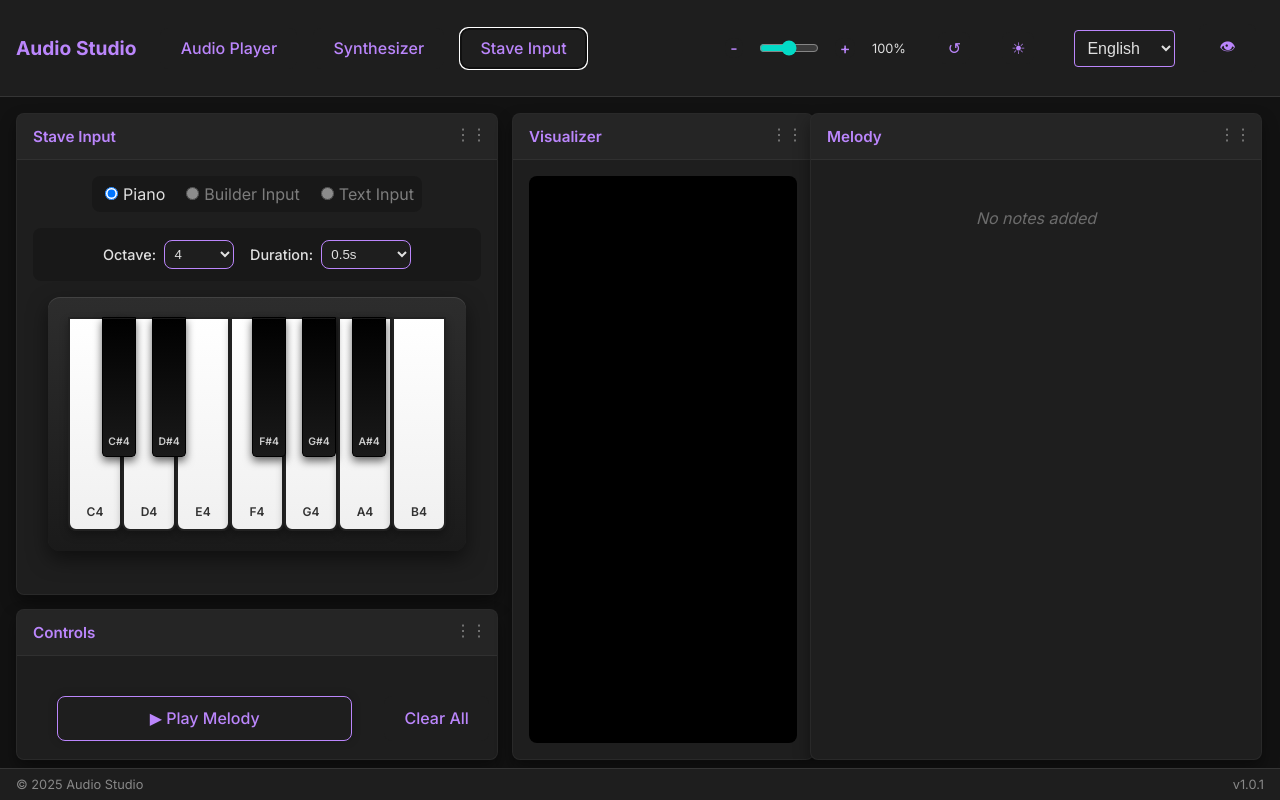
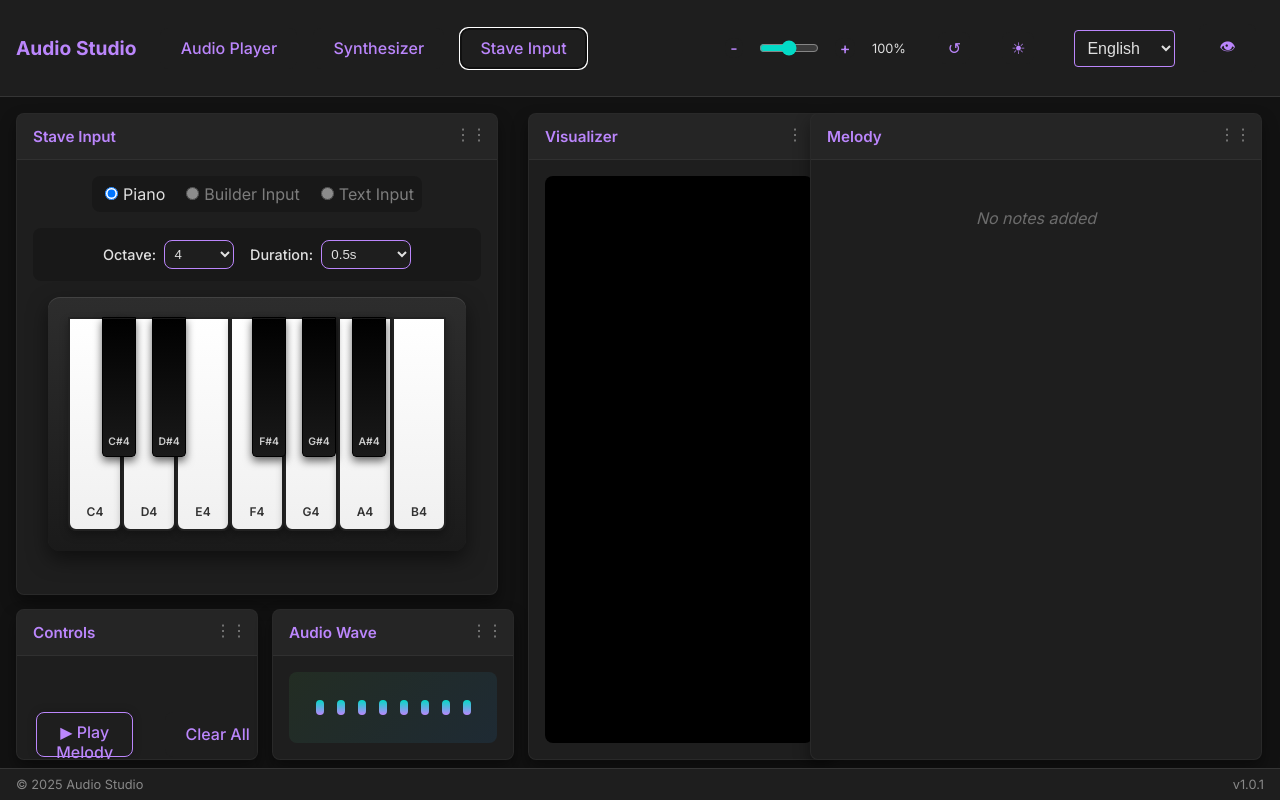
Before and after one commit to Luckysreee/MyAudioPlayer, a React (Vite) app: page / in a window 1280 px wide. Both pictures are taken after a click on the button "Stave Input". Built offline with nearby package versions, Linux system fonts and the light colour scheme; the HTML template or start-up script is replaced by a standard one.

Commit message:
Redesign UI

```diff
--- a/src/components/AudioPlayer.jsx
+++ b/src/components/AudioPlayer.jsx
@@ -370,13 +370,16 @@ const AudioPlayer = ({
                 />
             </DraggableCard>
 
-            {/* Card 2: Controls (Bottom Left, beneath Stave Input) */}
+            {/* Card 2: Visualizer & Controls (Bottom Left, beneath Stave Input) */}
             <DraggableCard
                 title={translations.controls || "Controls"}
                 initialPos={{ x: '16px', y: '512px' }}
-                initialSize={{ width: '480px', height: 'calc(100% - 522px)' }}
+                initialSize={{ width: '240px', height: 'calc(100% - 522px)' }}
                 className="stave-controls-card"
             >
+                <div className="visualizer-container" style={{ width: '100%', height: '120px', background: '#000', marginBottom: '1rem', borderRadius: '8px', overflow: 'hidden', display: 'flex', alignItems: 'center', justifyContent: 'center' }}>
+                    <Visualizer analyser={analyserNode} isPlaying={isStavePlaying} />
+                </div>
                 <StaveControls
                     onPlay={playMelody}
                     isPlaying={isStavePlaying}
@@ -386,10 +389,59 @@ const AudioPlayer = ({
                 />
             </DraggableCard>
 
-            {/* Card 3: Visualizer (Center, between left and right) */}
+            {/* Card 3: Animation (Center-Left) */}
+            <DraggableCard
+                title="Audio Wave"
+                initialPos={{ x: '272px', y: '512px' }}
+                initialSize={{ width: '240px', height: 'calc(100% - 522px)' }}
+                className="stave-animation-card"
+            >
+                <div style={{
+                    width: '100%',
+                    height: '100%',
+                    display: 'flex',
+                    alignItems: 'center',
+                    justifyContent: 'center',
+                    background: 'linear-gradient(135deg, rgba(76, 175, 80, 0.1) 0%, rgba(33, 150, 243, 0.1) 100%)',
+                    borderRadius: '8px',
+                    position: 'relative',
+                    overflow: 'hidden'
+                }}>
+                    <div style={{
+                        width: '100%',
+                        height: '100%',
+                        display: 'flex',
+                        alignItems: 'center',
+                        justifyContent: 'space-around',
+                        padding: '20px'
+                    }}>
+                        {[...Array(8)].map((_, i) => (
+                            <div
+                                key={i}
+                                style={{
+                                    width: '8px',
+                                    height: isStavePlaying ? `${30 + Math.random() * 70}%` : '20%',
+                                    background: 'linear-gradient(to top, var(--primary-color), var(--secondary-color))',
+                                    borderRadius: '4px',
+                                    transition: 'height 0.3s ease',
+                                    animation: isStavePlaying ? `wave ${0.5 + i * 0.1}s ease-in-out infinite alternate` : 'none'
+                                }}
+                            />
+                        ))}
+                    </div>
+                    <style>{`
+                        @keyframes wave {
+                            0% { height: 20%; }
+                            100% { height: 80%; }
+                        }
+                    `}</style>
+                </div>
+            </DraggableCard>
+
+            {/* Card 4: Visualizer (Center, between left and right) */}
             <DraggableCard
                 title={translations.visualizer || "Visualizer"}
-                initialPos={{ x: '512px', y: '16px' }}
+                initialPos={{ x: '528px', y: '16px' }}
                 initialSize={{ width: '300px', height: 'calc(100% - 26px)' }}
                 className="stave-visualizer-card"
             >
@@ -398,7 +450,7 @@ const AudioPlayer = ({
                 </div>
             </DraggableCard>
 
-            {/* Card 4: Melody Table (Right) */}
+            {/* Card 5: Melody Table (Right) */}
             <DraggableCard
                 title={translations.melody || "Melody"}
                 initialPos={{ x: 'calc(100% - 470px)', y: '16px' }}
--- a/src/components/StaveInput.jsx
+++ b/src/components/StaveInput.jsx
@@ -41,8 +41,8 @@ export const MelodyTable = ({ melody, onDelete, translations }) => (
                     <thead style={{ background: 'var(--surface-color)', position: 'sticky', top: 0, zIndex: 1 }}>
                         <tr>
                             <th style={{ padding: '8px', textAlign: 'left' }}>Note</th>
-                            <th style={{ padding: '8px', textAlign: 'left' }}>Oct</th>
-                            <th style={{ padding: '8px', textAlign: 'left' }}>Dur</th>
+                            <th style={{ padding: '8px', textAlign: 'left' }}>Octave</th>
+                            <th style={{ padding: '8px', textAlign: 'left' }}>Duration</th>
                             <th></th>
                         </tr>
                     </thead>
@@ -239,17 +239,17 @@ const StaveInput = ({ melody, setMelody, translations }) => {
 
                 {inputMode === 'builder' && (
                     <div className="builder-mode flex-center gap-md" style={{ flexWrap: 'wrap' }}>
-                        <select value={note} onChange={e => setNote(e.target.value)} style={{ width: '60px' }} className="no-drag">
+                        <select value={note} onChange={e => setNote(e.target.value)} style={{ width: '80px' }} className="no-drag">
                             {['A', 'B', 'C', 'D', 'E', 'F', 'G'].map(n => <option key={n} value={n}>{n}</option>)}
                         </select>
-                        <select value={accidental} onChange={e => setAccidental(e.target.value)} style={{ width: '60px' }} className="no-drag">
+                        <select value={accidental} onChange={e => setAccidental(e.target.value)} style={{ width: '80px' }} className="no-drag">
                             <option value="">nat</option>
                             <option value="#">#</option>
                         </select>
-                        <select value={octave} onChange={e => setOctave(e.target.value)} style={{ width: '60px' }} className="no-drag">
+                        <select value={octave} onChange={e => setOctave(e.target.value)} style={{ width: '80px' }} className="no-drag">
                             {[1, 2, 3, 4, 5, 6, 7, 8].map(o => <option key={o} value={o}>{o}</option>)}
                         </select>
-                        <select value={duration} onChange={e => setDuration(e.target.value)} style={{ width: '80px' }} className="no-drag">
+                        <select value={duration} onChange={e => setDuration(e.target.value)} style={{ width: '100px' }} className="no-drag">
                             <option value="0.25">0.25s</option>
                             <option value="0.5">0.5s</option>
                             <option value="0.75">0.75s</option>
```
